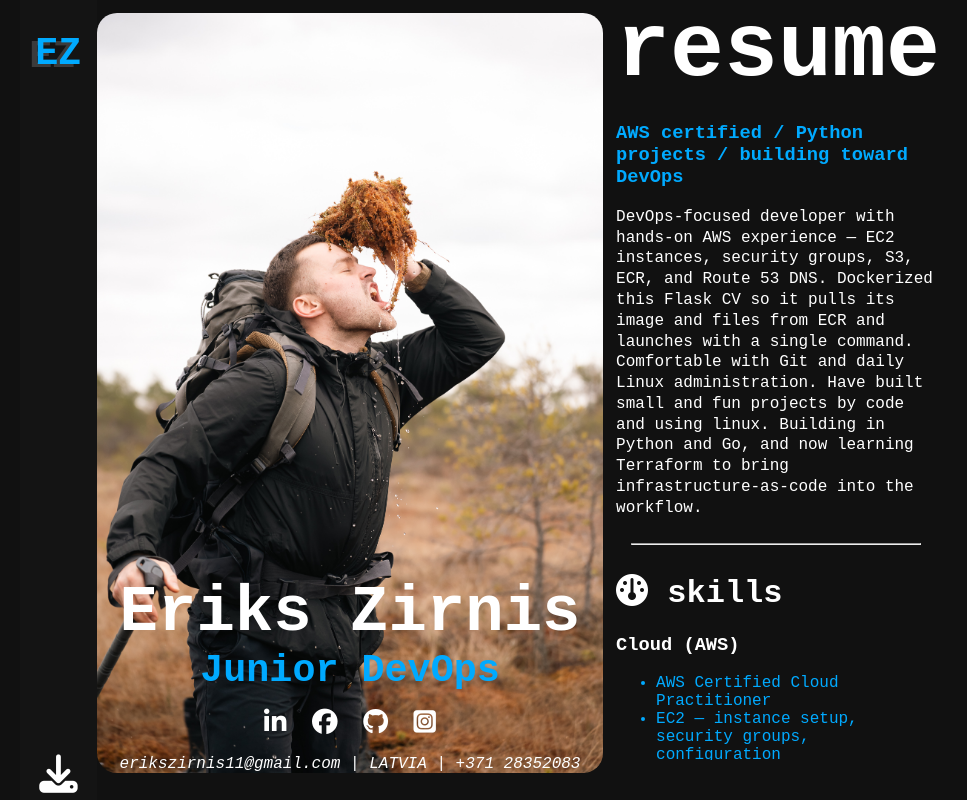
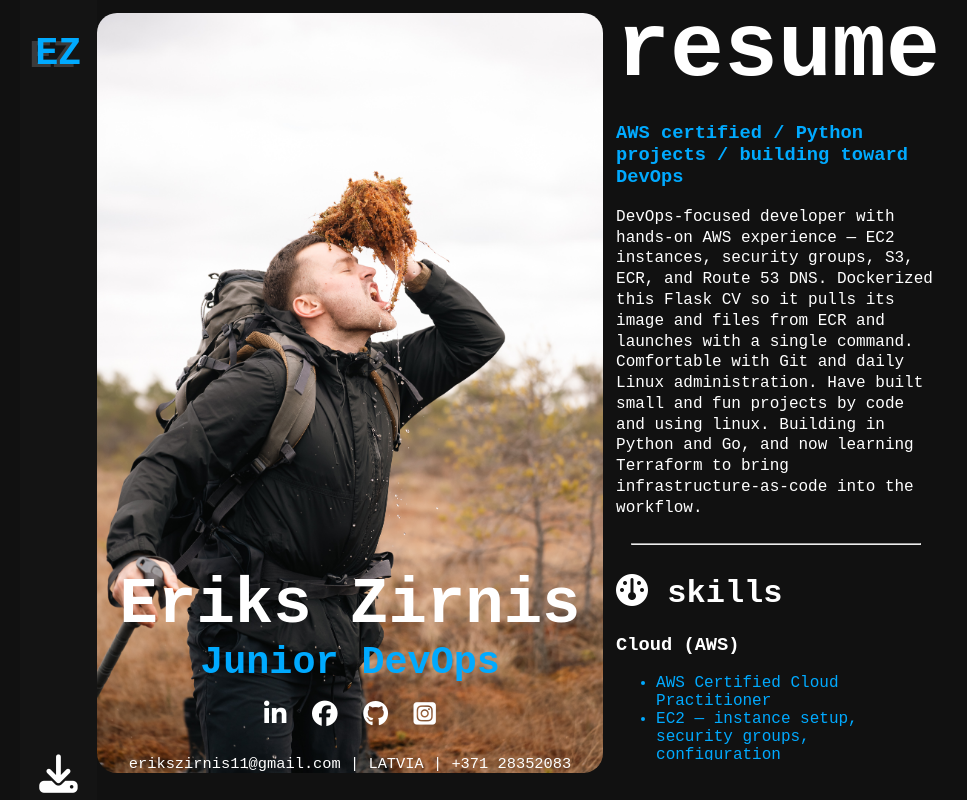
Before and after one commit to turbopea/flask_web_app, a Flask app: page / in a window 1280 px wide. Shown: the whole page, without its empty margins (162-1129 px from the left). Run offline with Flask 3, Linux system fonts and the light colour scheme; some libraries are stand-ins or nearby versions.

Commit message:
Edit: styles.css some tweaks there

```diff
--- a/static/styles.css
+++ b/static/styles.css
@@ -70,7 +70,7 @@ body {
   flex-direction: column;
   align-items: center;
   justify-content: flex-end;
-
+  text-align: center;
 }
 .overlay h1 {
   color: white;
@@ -100,6 +100,10 @@ body {
 }
 .overlay address {
   color: white;
+  font-style: normal;
+  font-size: 1.2vw;
+  max-width: 90%;
+  margin-top: 1vh;
 }
 .overlay address a{
   color: white;
```
